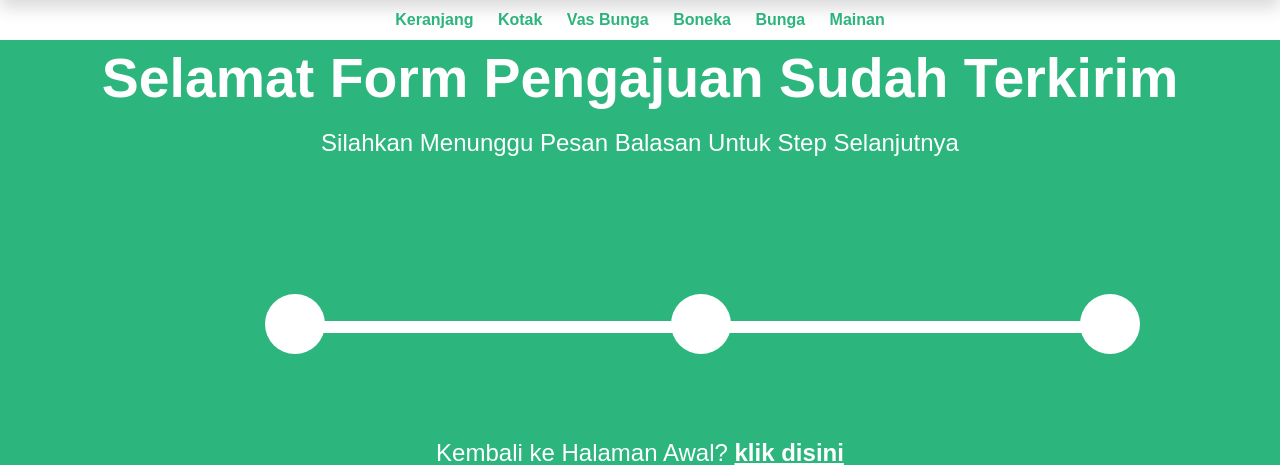
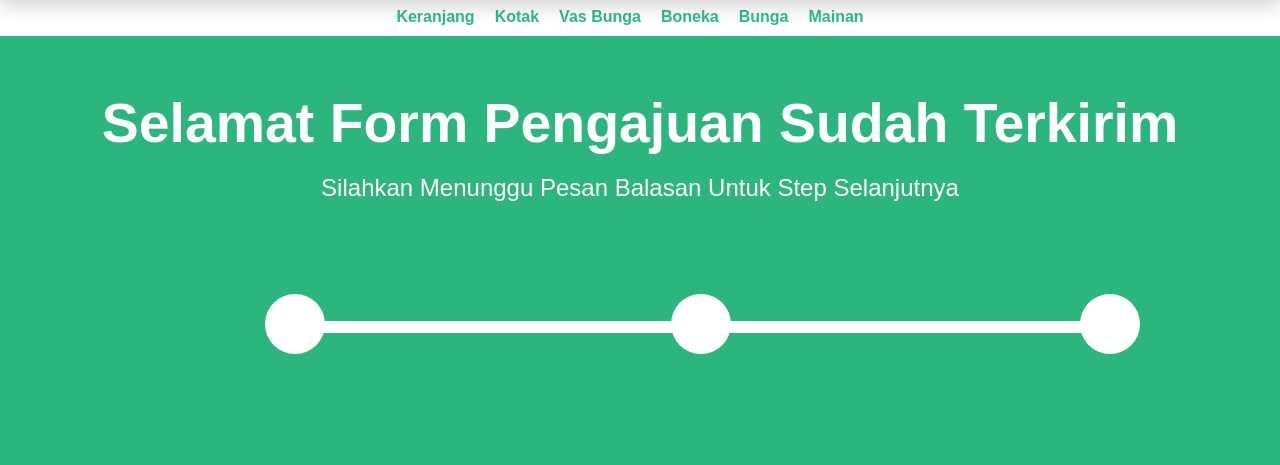
Before and after one commit to MuhammadFirdaus210/INF206-2023-RD4-JunkExchange, a Laravel app: page /kirimpengajuan in a window 1280 px wide. Shown: the part 56-521 px from the top of the page. Run offline with Laravel 10, Linux system fonts and the light colour scheme.

Commit message:
fix: minor

```diff
--- a/JunkExchange/resources/views/kirimpengajuan.blade.php
+++ b/JunkExchange/resources/views/kirimpengajuan.blade.php
@@ -1,15 +1,10 @@
 @extends('layouts.main')
 
 @section('container')
-<div class="main">
-    <div class="toolbar">
-        <a href="#">Keranjang</a>
-        <a href="#">Kotak</a>
-        <a href="#">Vas Bunga</a>
-        <a href="#">Boneka</a>
-        <a href="#">Bunga</a>
-        <a href="#">Mainan</a>
-    </div>
+
+@include('partials.hypernav')
+
+<div class="main mt-5">
         <h1>Selamat Form Pengajuan Sudah Terkirim</h1>
         <h3>Silahkan Menunggu Pesan Balasan Untuk Step Selanjutnya</h3>
 
--- a/JunkExchange/resources/views/product.blade.php
+++ b/JunkExchange/resources/views/product.blade.php
@@ -38,7 +38,7 @@
                         <input class="form-control" type="file" id="formFile" style="color: #2ABA86">
                     </div>
                     <div class="d-grid gap-2">
-                        <button class="btn text-white" type="submit" style="background-color: #2ABA86">Ajukan</button>
+                        <a class="btn text-white" href="/kirimpengajuan" type="submit" style="background-color: #2ABA86">Ajukan</a>
                     </div>
                 </div>
             </div>
```
